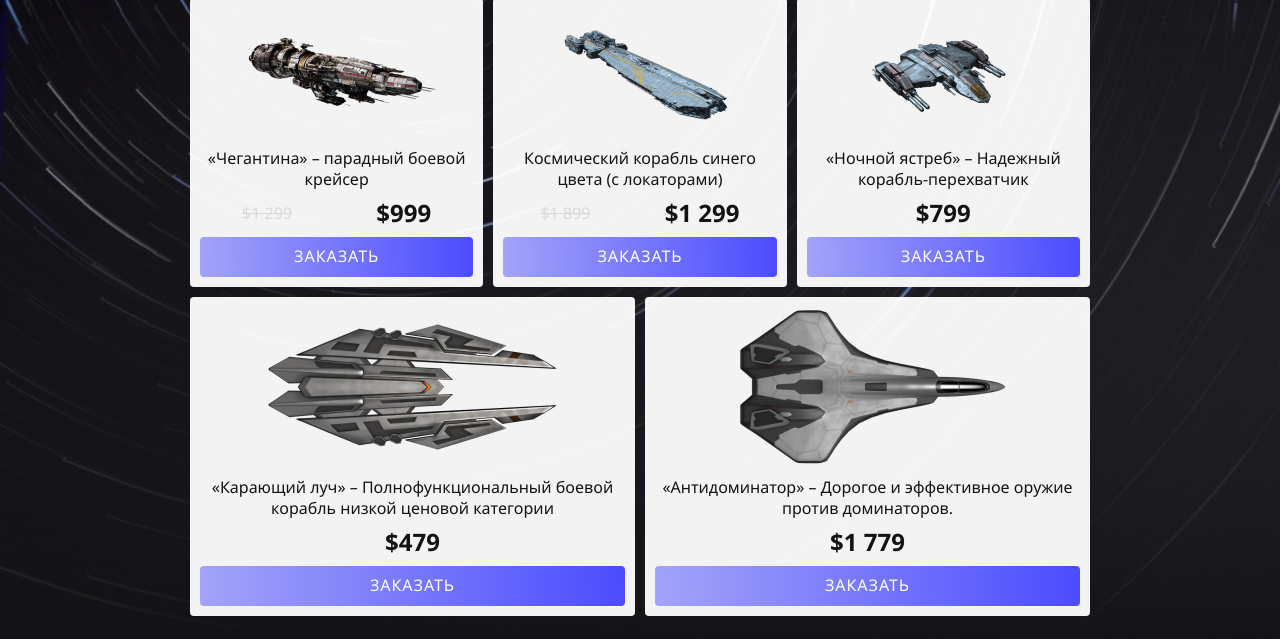
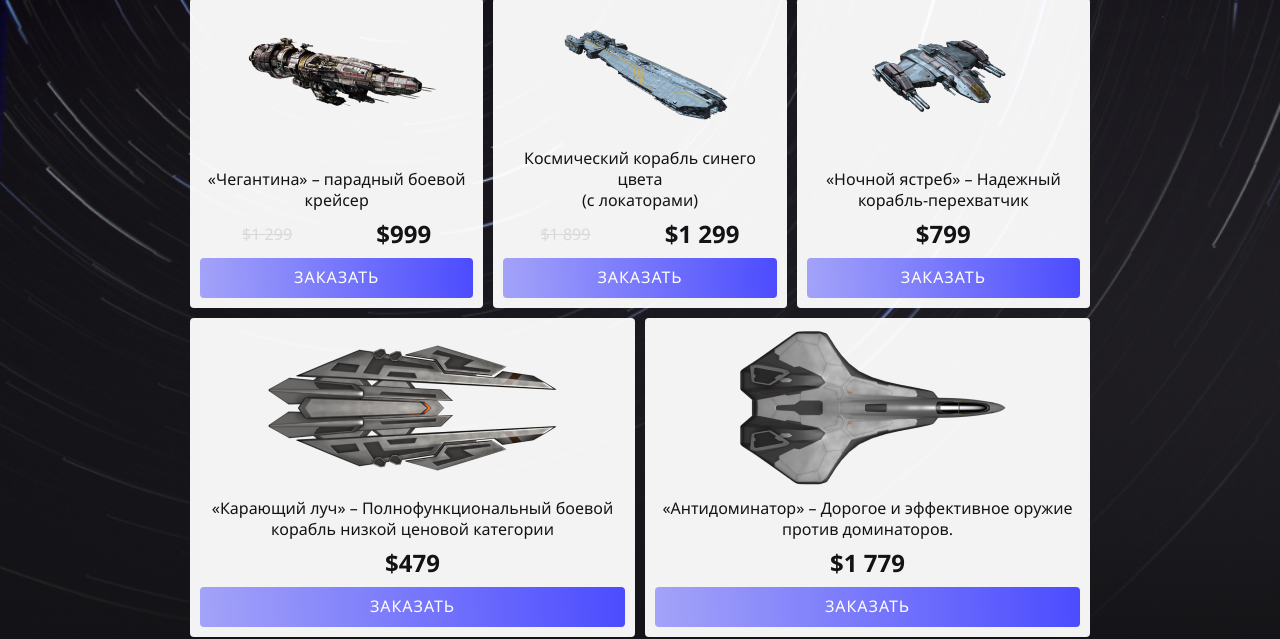
Before and after one commit to NickSmrnv/Space-Shop, a plain HTML site: page index.html in a window 1280 px wide. Shown: the part 185-824 px from the top of the page. Drawn offline with Linux system fonts and the light colour scheme.

Commit message:
fix: перенос текста

```diff
--- a/index.html
+++ b/index.html
@@ -54,7 +54,7 @@
             <li class="cards__item">
               <img class="cards__img" src="./img/ship-2.png" width="200" height="150" alt="Космический корабль синий">
               <div class="cards__info">
-                <h3 class="cards__title">Космический корабль синего цвета (c локаторами)</h3>
+                <h3 class="cards__title">Космический корабль синего цвета<br>(c локаторами)</h3>
                 <div class="cards__prices">
                   <span class="cards__price cards__price--old">$1 899</span>
                   <span class="cards__price cards__price--current">$1 299</span>
```
